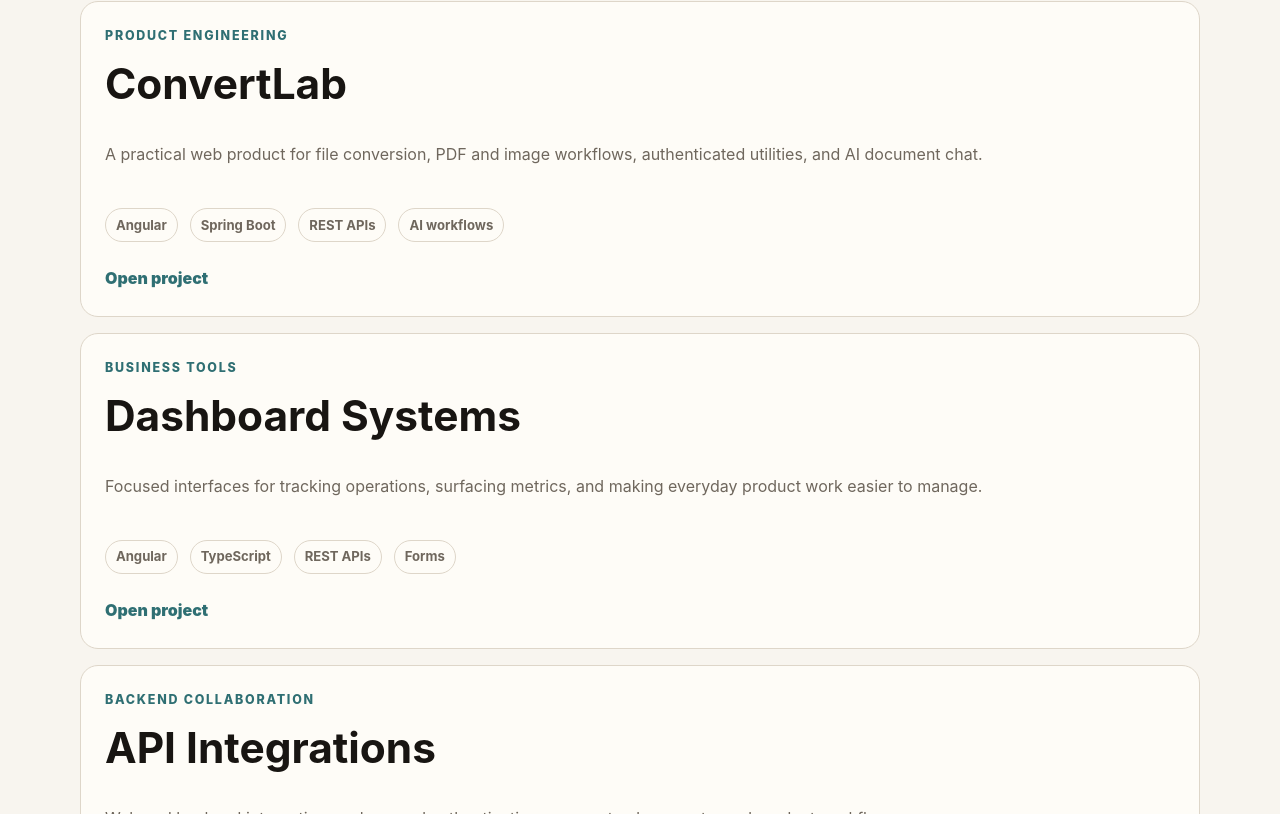
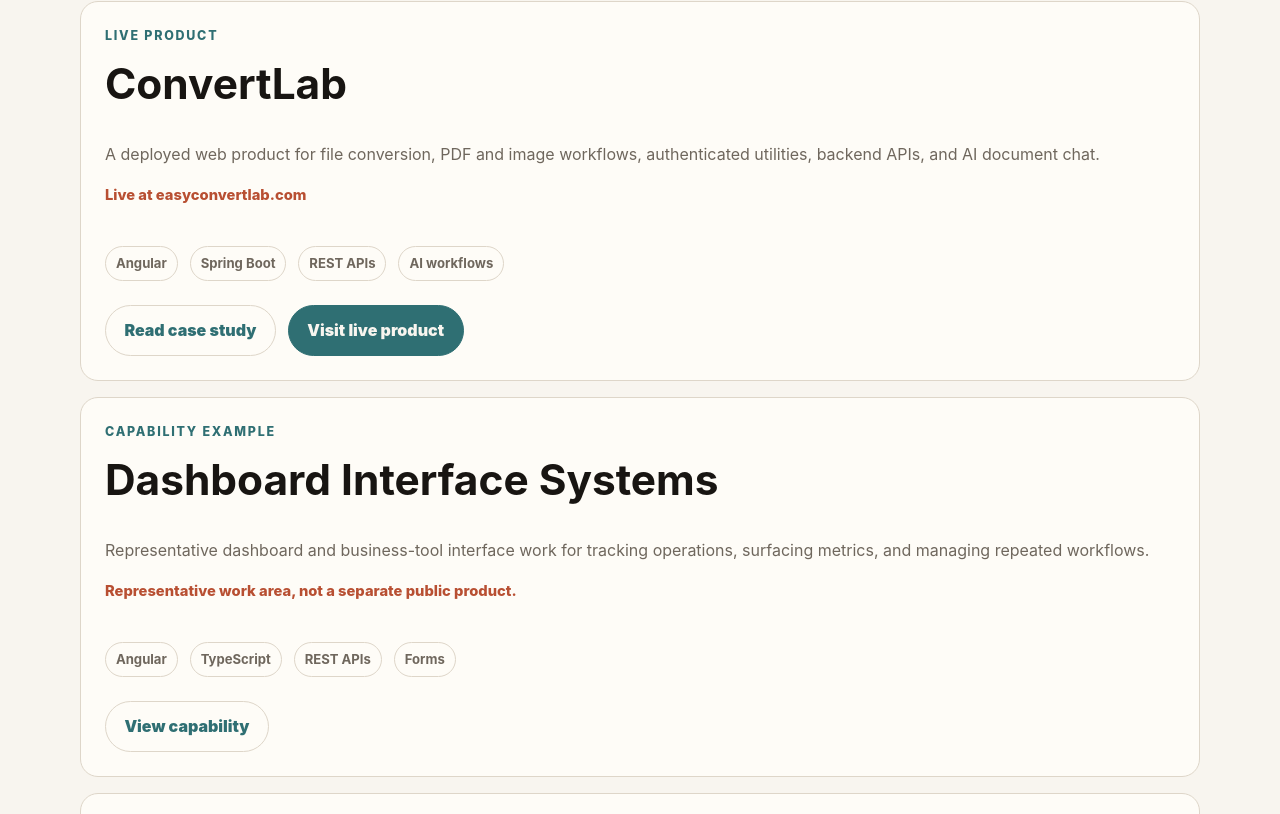
Before and after one commit to GyanendraMaurya/personal-portfolio, an Angular app: page /work in a window 1280 px wide. Shown: the part 766-1580 px from the top of the page. Built offline with nearby package versions, Linux system fonts and the light colour scheme.

Commit message:
update work details

```diff
--- a/src/app/pages/project-detail.page.ts
+++ b/src/app/pages/project-detail.page.ts
@@ -8,10 +8,20 @@
   template: `
     @if (project(); as project) {
       <section class="page-hero page-section">
-        <a class="text-link" routerLink="/work">Back to work</a>
+        <a class="text-link" routerLink="/work"><span aria-hidden="true">←</span> Back to work</a>
         <p class="eyebrow">{{ project.eyebrow }}</p>
         <h1>{{ project.title }}</h1>
         <p>{{ project.summary }}</p>
+        @if (project.note) {
+          <p class="project-note">{{ project.note }}</p>
+        }
+        @if (project.liveUrl) {
+          <div class="action-row">
+            <a class="button button-primary" [href]="project.liveUrl" target="_blank" rel="noopener noreferrer">
+              Visit live product
+            </a>
+          </div>
+        }
       </section>
 
       <section class="page-section detail-layout">
@@ -38,7 +48,7 @@
       </section>
     } @else {
       <section class="page-hero page-section">
-        <a class="text-link" routerLink="/work">Back to work</a>
+        <a class="text-link" routerLink="/work"><span aria-hidden="true">←</span> Back to work</a>
         <p class="eyebrow">Project not found</p>
         <h1>This project page is not available.</h1>
         <p>Browse the selected work page for current case studies and product examples.</p>
--- a/src/app/pages/work.page.ts
+++ b/src/app/pages/work.page.ts
@@ -22,13 +22,30 @@
             <p class="eyebrow">{{ project.eyebrow }}</p>
             <h2>{{ project.title }}</h2>
             <p>{{ project.summary }}</p>
+            @if (project.note) {
+              <p class="project-note">{{ project.note }}</p>
+            }
           </div>
           <div class="tag-row">
             @for (item of project.stack.slice(0, 4); track item) {
               <span>{{ item }}</span>
             }
           </div>
-          <a [routerLink]="['/work', project.slug]">Open project</a>
+          <div class="action-row">
+            <a class="button button-secondary" [routerLink]="['/work', project.slug]">
+              {{ project.primaryCtaLabel ?? 'Read case study' }}
+            </a>
+            @if (project.liveUrl) {
+              <a
+                class="button button-primary"
+                [href]="project.liveUrl"
+                target="_blank"
+                rel="noopener noreferrer"
+              >
+                Visit live product
+              </a>
+            }
+          </div>
         </article>
       }
     </section>
--- a/src/app/portfolio-data.ts
+++ b/src/app/portfolio-data.ts
@@ -3,6 +3,9 @@
   title: string;
   eyebrow: string;
   summary: string;
+  liveUrl?: string;
+  primaryCtaLabel?: string;
+  note?: string;
   impact: string[];
   stack: string[];
   details: string[];
@@ -12,27 +15,32 @@
   {
     slug: 'convertlab',
     title: 'ConvertLab',
-    eyebrow: 'Product engineering',
+    eyebrow: 'Live product',
     summary:
-      'A practical web product for file conversion, PDF and image workflows, authenticated utilities, and AI document chat.',
+      'A deployed web product for file conversion, PDF and image workflows, authenticated utilities, backend APIs, and AI document chat.',
+    liveUrl: 'https://easyconvertlab.com',
+    primaryCtaLabel: 'Read case study',
+    note: 'Live at easyconvertlab.com',
     impact: [
-      'Built polished product flows for common document tasks.',
-      'Connected web workflows with backend APIs and user journeys.',
-      'Explored AI-powered document conversations with retrieval-style context.',
+      'Shipped a public product for practical document, image, and file workflows.',
+      'Connected Angular product flows with Spring Boot APIs, authentication, and user journeys.',
+      'Built AI-powered document conversation features with retrieval-style context.',
     ],
     stack: ['Angular', 'Spring Boot', 'REST APIs', 'AI workflows', 'PDF tools', 'Authentication'],
     details: [
-      'ConvertLab represents the kind of product work I enjoy: useful utilities, clear user journeys, and reliable full-stack execution.',
-      'The product combines document tooling, file workflows, authentication, backend services, and AI-assisted document experiences.',
-      'For this portfolio, it is positioned as proof of practical delivery rather than a visual style reference.',
+      'ConvertLab is a live product at easyconvertlab.com and represents the kind of product work I enjoy: useful utilities, clear user journeys, and reliable full-stack execution.',
+      'The product combines file conversion, PDF and image tooling, authentication, backend services, API integrations, and AI-assisted document experiences.',
+      'For this portfolio, ConvertLab is the main public product example and proof of practical delivery across the frontend, backend, and product workflow layers.',
     ],
   },
   {
     slug: 'dashboard-systems',
-    title: 'Dashboard Systems',
-    eyebrow: 'Business tools',
+    title: 'Dashboard Interface Systems',
+    eyebrow: 'Capability example',
     summary:
-      'Focused interfaces for tracking operations, surfacing metrics, and making everyday product work easier to manage.',
+      'Representative dashboard and business-tool interface work for tracking operations, surfacing metrics, and managing repeated workflows.',
+    primaryCtaLabel: 'View capability',
+    note: 'Representative work area, not a separate public product.',
     impact: [
       'Designed layouts that keep repeated workflows clear and fast.',
       'Created reusable UI patterns for lists, filters, forms, and detail views.',
@@ -40,16 +48,19 @@
     ],
     stack: ['Angular', 'TypeScript', 'REST APIs', 'Forms', 'Charts-ready UI'],
     details: [
-      'Dashboard work benefits from restraint: tight hierarchy, dependable states, and layouts built for scanning.',
-      'The same thinking shapes this portfolio, especially in the skills, experience, and services pages.',
+      'Dashboard work is included here as a capability example rather than a separate deployed product.',
+      'This kind of work benefits from restraint: tight hierarchy, dependable states, reusable table and form patterns, and layouts built for scanning.',
+      'The same thinking shapes my product work: make repeated workflows clear, fast, and maintainable.',
     ],
   },
   {
     slug: 'api-integrations',
-    title: 'API Integrations',
-    eyebrow: 'Backend collaboration',
+    title: 'ConvertLab API Integrations',
+    eyebrow: 'Capability in ConvertLab',
     summary:
-      'Web and backend integration work around authentication, payments, documents, and product workflows.',
+      'API integration work demonstrated inside ConvertLab, connecting product flows with authentication, document services, and backend workflows.',
+    primaryCtaLabel: 'View capability',
+    note: 'Technical capability demonstrated inside ConvertLab.',
     impact: [
       'Connected user-facing flows to backend services with clear error states.',
       'Handled practical product concerns like validation, loading states, and data shape changes.',
@@ -57,7 +68,8 @@
     ],
     stack: ['Spring Boot', 'Angular', 'Payments', 'Auth', 'REST'],
     details: [
-      'I like working close to the boundary between UI and backend because that is where product quality often shows up.',
+      'This entry is not a separate public product; it highlights the API and backend integration work demonstrated through ConvertLab.',
+      'I like working close to the boundary between UI and backend because that is where product quality often shows up: validation, loading states, error handling, and data contracts.',
       'Good integrations make complex systems feel calm to the person using them.',
     ],
   },
--- a/src/styles.css
+++ b/src/styles.css
@@ -180,6 +180,7 @@
 
 .text-link {
   display: inline-flex;
+  gap: 0.4rem;
   margin-bottom: var(--space-4);
   color: var(--color-accent);
   font-weight: 800;
@@ -321,6 +322,10 @@
   font-weight: 900;
 }
 
+.project-card a.button-primary {
+  color: var(--color-bg);
+}
+
 .card-grid,
 .skills-grid,
 .project-list {
@@ -347,6 +352,13 @@
 .project-card {
   display: grid;
   gap: var(--space-4);
+}
+
+.project-note {
+  margin-top: var(--space-3);
+  color: var(--color-warm);
+  font-size: 0.92rem;
+  font-weight: 800;
 }
 
 .portrait-card {
```
